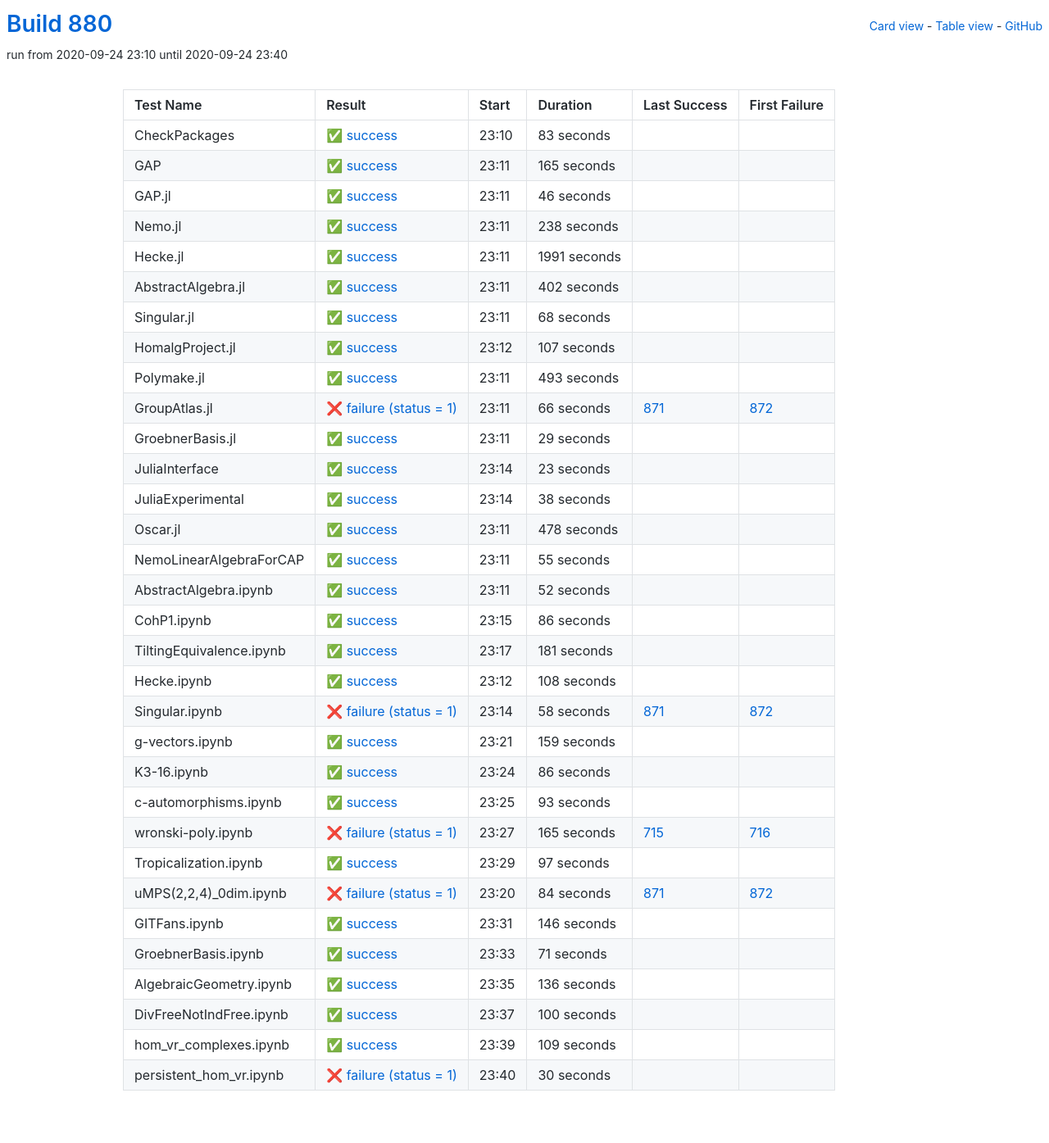
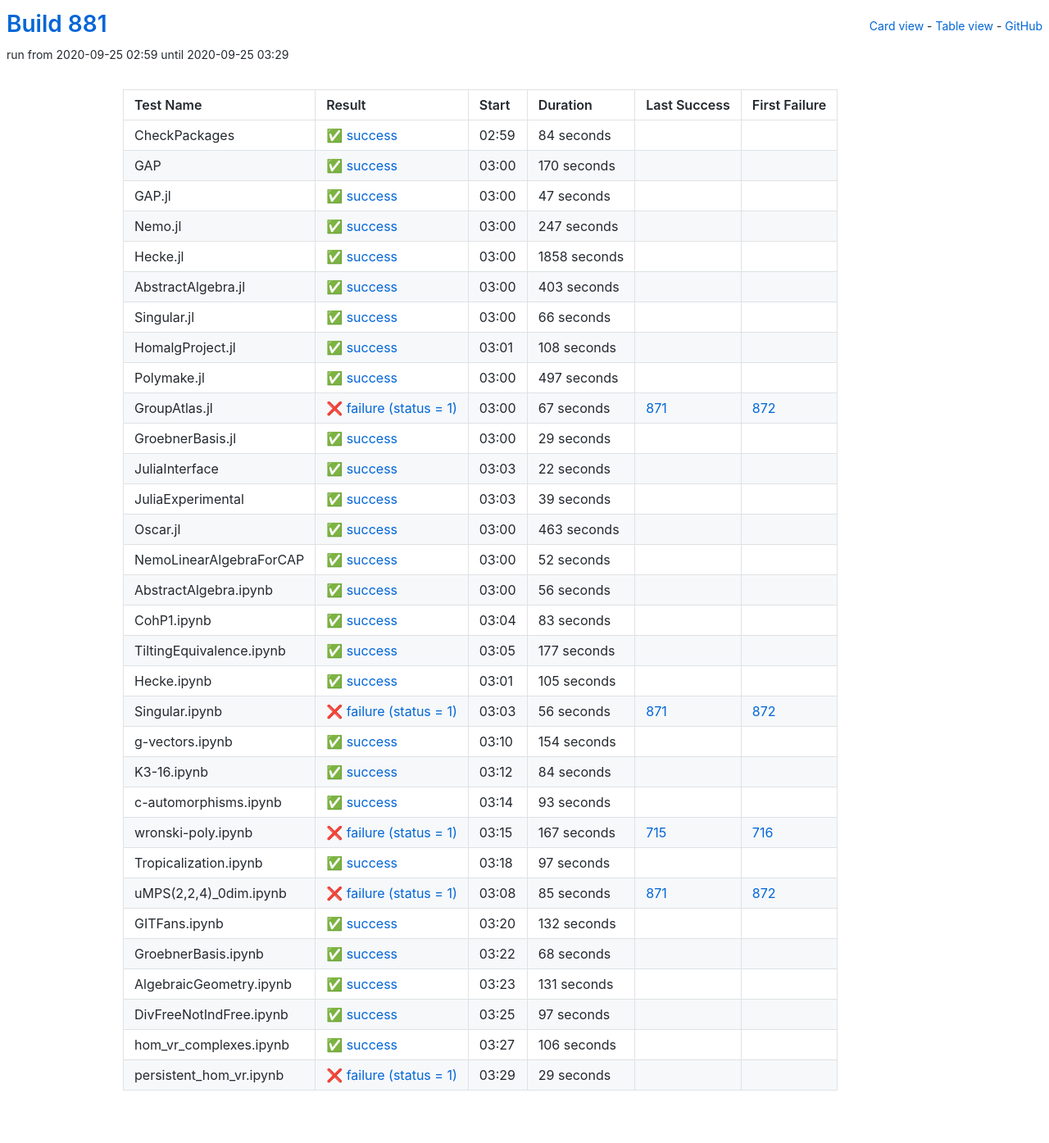
Before and after one commit to oscar-system/oscar-ci-status-stable, a Jekyll site: the page built from table.html, in a window 1280 px wide. Shown: the whole page at 82% size. Built offline with Jekyll 4.4.1, drawn with Linux system fonts in a browser that asks for light colours.

Commit message:
Build #881

```diff
--- a/_data/ci.yml
+++ b/_data/ci.yml
@@ -1,6 +1,6 @@
 ---
-build: 880
-build_url: https://oscarci.mathematik.uni-kl.de/job/oscar-stable/880/
+build: 881
+build_url: https://oscarci.mathematik.uni-kl.de/job/oscar-stable/881/
 job: oscar-stable
 organization: oscar-system
 repo: oscar-ci-status-stable
@@ -8,128 +8,128 @@ repourl: https://github.com/oscar-system/oscar-ci-status-stable
 tests:
 - name: CheckPackages
   id: checkpackages
-  log: https://oscarci.mathematik.uni-kl.de/job/oscar-stable/880/artifact/logs/build-880/CheckPackages.log
-  start: 2020-09-24 23:10
+  log: https://oscarci.mathematik.uni-kl.de/job/oscar-stable/881/artifact/logs/build-881/CheckPackages.log
+  start: 2020-09-25 02:59
   success: true
   exitcode: 0
   status: success
-  duration: 83
+  duration: 84
   last_success: false
   last_success_url:
   first_failure: false
   first_failure_url:
 - name: GAP
   id: gap
-  log: https://oscarci.mathematik.uni-kl.de/job/oscar-stable/880/artifact/logs/build-880/GAP.log
-  start: 2020-09-24 23:11
+  log: https://oscarci.mathematik.uni-kl.de/job/oscar-stable/881/artifact/logs/build-881/GAP.log
+  start: 2020-09-25 03:00
   success: true
   exitcode: 0
   status: success
-  duration: 165
+  duration: 170
   last_success: false
   last_success_url:
   first_failure: false
   first_failure_url:
 - name: GAP.jl
   id: gap-jl
-  log: https://oscarci.mathematik.uni-kl.de/job/oscar-stable/880/artifact/logs/build-880/GAP.jl.log
-  start: 2020-09-24 23:11
+  log: https://oscarci.mathematik.uni-kl.de/job/oscar-stable/881/artifact/logs/build-881/GAP.jl.log
+  start: 2020-09-25 03:00
   success: true
   exitcode: 0
   status: success
-  duration: 46
+  duration: 47
   last_success: false
   last_success_url:
   first_failure: false
   first_failure_url:
 - name: Nemo.jl
   id: nemo-jl
-  log: https://oscarci.mathematik.uni-kl.de/job/oscar-stable/880/artifact/logs/build-880/Nemo.jl.log
-  start: 2020-09-24 23:11
+  log: https://oscarci.mathematik.uni-kl.de/job/oscar-stable/881/artifact/logs/build-881/Nemo.jl.log
+  start: 2020-09-25 03:00
   success: true
   exitcode: 0
   status: success
-  duration: 238
+  duration: 247
   last_success: false
   last_success_url:
   first_failure: false
   first_failure_url:
 - name: Hecke.jl
   id: hecke-jl
-  log: https://oscarci.mathematik.uni-kl.de/job/oscar-stable/880/artifact/logs/build-880/Hecke.jl.log
-  start: 2020-09-24 23:11
+  log: https://oscarci.mathematik.uni-kl.de/job/oscar-stable/881/artifact/logs/build-881/Hecke.jl.log
+  start: 2020-09-25 03:00
   success: true
   exitcode: 0
   status: success
-  duration: 1991
+  duration: 1858
   last_success: false
   last_success_url:
   first_failure: false
   first_failure_url:
 - name: AbstractAlgebra.jl
   id: abstractalgebra-jl
-  log: https://oscarci.mathematik.uni-kl.de/job/oscar-stable/880/artifact/logs/build-880/AbstractAlgebra.jl.log
-  start: 2020-09-24 23:11
+  log: https://oscarci.mathematik.uni-kl.de/job/oscar-stable/881/artifact/logs/build-881/AbstractAlgebra.jl.log
+  start: 2020-09-25 03:00
   success: true
   exitcode: 0
   status: success
-  duration: 402
+  duration: 403
   last_success: false
   last_success_url:
   first_failure: false
   first_failure_url:
 - name: Singular.jl
   id: singular-jl
-  log: https://oscarci.mathematik.uni-kl.de/job/oscar-stable/880/artifact/logs/build-880/Singular.jl.log
-  start: 2020-09-24 23:11
+  log: https://oscarci.mathematik.uni-kl.de/job/oscar-stable/881/artifact/logs/build-881/Singular.jl.log
+  start: 2020-09-25 03:00
   success: true
   exitcode: 0
   status: success
-  duration: 68
+  duration: 66
   last_success: false
   last_success_url:
   first_failure: false
   first_failure_url:
 - name: HomalgProject.jl
   id: homalgproject-jl
-  log: https://oscarci.mathematik.uni-kl.de/job/oscar-stable/880/artifact/logs/build-880/HomalgProject.jl.log
-  start: 2020-09-24 23:12
+  log: https://oscarci.mathematik.uni-kl.de/job/oscar-stable/881/artifact/logs/build-881/HomalgProject.jl.log
+  start: 2020-09-25 03:01
   success: true
   exitcode: 0
   status: success
-  duration: 107
+  duration: 108
   last_success: false
   last_success_url:
   first_failure: false
   first_failure_url:
 - name: Polymake.jl
   id: polymake-jl
-  log: https://oscarci.mathematik.uni-kl.de/job/oscar-stable/880/artifact/logs/build-880/Polymake.jl.log
-  start: 2020-09-24 23:11
+  log: https://oscarci.mathematik.uni-kl.de/job/oscar-stable/881/artifact/logs/build-881/Polymake.jl.log
+  start: 2020-09-25 03:00
   success: true
   exitcode: 0
   status: success
-  duration: 493
+  duration: 497
   last_success: false
   last_success_url:
   first_failure: false
   first_failure_url:
 - name: GroupAtlas.jl
   id: groupatlas-jl
-  log: https://oscarci.mathematik.uni-kl.de/job/oscar-stable/880/artifact/logs/build-880/GroupAtlas.jl.log
-  start: 2020-09-24 23:11
+  log: https://oscarci.mathematik.uni-kl.de/job/oscar-stable/881/artifact/logs/build-881/GroupAtlas.jl.log
+  start: 2020-09-25 03:00
   success: false
   exitcode: 1
   status: failure
-  duration: 66
+  duration: 67
   last_success: 871
   last_success_url: https://oscarci.mathematik.uni-kl.de/job/oscar-stable/871/
   first_failure: 872
   first_failure_url: https://oscarci.mathematik.uni-kl.de/job/oscar-stable/872/
 - name: GroebnerBasis.jl
   id: groebnerbasis-jl
-  log: https://oscarci.mathematik.uni-kl.de/job/oscar-stable/880/artifact/logs/build-880/GroebnerBasis.jl.log
-  start: 2020-09-24 23:11
+  log: https://oscarci.mathematik.uni-kl.de/job/oscar-stable/881/artifact/logs/build-881/GroebnerBasis.jl.log
+  start: 2020-09-25 03:00
   success: true
   exitcode: 0
   status: success
@@ -140,56 +140,44 @@ tests:
   first_failure_url:
 - name: JuliaInterface
   id: juliainterface
-  log: https://oscarci.mathematik.uni-kl.de/job/oscar-stable/880/artifact/logs/build-880/JuliaInterface.log
-  start: 2020-09-24 23:14
+  log: https://oscarci.mathematik.uni-kl.de/job/oscar-stable/881/artifact/logs/build-881/JuliaInterface.log
+  start: 2020-09-25 03:03
   success: true
   exitcode: 0
   status: success
-  duration: 23
+  duration: 22
   last_success: false
   last_success_url:
   first_failure: false
   first_failure_url:
 - name: JuliaExperimental
   id: juliaexperimental
-  log: https://oscarci.mathematik.uni-kl.de/job/oscar-stable/880/artifact/logs/build-880/JuliaExperimental.log
-  start: 2020-09-24 23:14
+  log: https://oscarci.mathematik.uni-kl.de/job/oscar-stable/881/artifact/logs/build-881/JuliaExperimental.log
+  start: 2020-09-25 03:03
   success: true
   exitcode: 0
   status: success
-  duration: 38
+  duration: 39
   last_success: false
   last_success_url:
   first_failure: false
   first_failure_url:
 - name: Oscar.jl
   id: oscar-jl
-  log: https://oscarci.mathematik.uni-kl.de/job/oscar-stable/880/artifact/logs/build-880/Oscar.jl.log
-  start: 2020-09-24 23:11
+  log: https://oscarci.mathematik.uni-kl.de/job/oscar-stable/881/artifact/logs/build-881/Oscar.jl.log
+  start: 2020-09-25 03:00
   success: true
   exitcode: 0
   status: success
-  duration: 478
+  duration: 463
   last_success: false
   last_success_url:
   first_failure: false
   first_failure_url:
 - name: NemoLinearAlgebraForCAP
   id: nemolinearalgebraforcap
-  log: https://oscarci.mathematik.uni-kl.de/job/oscar-stable/880/artifact/logs/build-880/NemoLinearAlgebraForCAP.log
-  start: 2020-09-24 23:11
-  success: true
-  exitcode: 0
-  status: success
-  duration: 55
-  last_success: false
-  last_success_url:
-  first_failure: false
-  first_failure_url:
-- name: AbstractAlgebra.ipynb
-  id: abstractalgebra-ipynb
-  log: https://oscarci.mathematik.uni-kl.de/job/oscar-stable/880/artifact/logs/build-880/AbstractAlgebra.ipynb.log
-  start: 2020-09-24 23:11
+  log: https://oscarci.mathematik.uni-kl.de/job/oscar-stable/881/artifact/logs/build-881/NemoLinearAlgebraForCAP.log
+  start: 2020-09-25 03:00
   success: true
   exitcode: 0
   status: success
@@ -198,82 +186,94 @@ tests:
   last_success_url:
   first_failure: false
   first_failure_url:
-- name: CohP1.ipynb
-  id: cohp1-ipynb
-  log: https://oscarci.mathematik.uni-kl.de/job/oscar-stable/880/artifact/logs/build-880/CohP1.ipynb.log
-  start: 2020-09-24 23:15
+- name: AbstractAlgebra.ipynb
+  id: abstractalgebra-ipynb
+  log: https://oscarci.mathematik.uni-kl.de/job/oscar-stable/881/artifact/logs/build-881/AbstractAlgebra.ipynb.log
+  start: 2020-09-25 03:00
   success: true
   exitcode: 0
   status: success
-  duration: 86
+  duration: 56
+  last_success: false
+  last_success_url:
+  first_failure: false
+  first_failure_url:
+- name: CohP1.ipynb
+  id: cohp1-ipynb
+  log: https://oscarci.mathematik.uni-kl.de/job/oscar-stable/881/artifact/logs/build-881/CohP1.ipynb.log
+  start: 2020-09-25 03:04
+  success: true
+  exitcode: 0
+  status: success
+  duration: 83
   last_success: false
   last_success_url:
   first_failure: false
   first_failure_url:
 - name: TiltingEquivalence.ipynb
   id: tiltingequivalence-ipynb
-  log: https://oscarci.mathematik.uni-kl.de/job/oscar-stable/880/artifact/logs/build-880/TiltingEquivalence.ipynb.log
-  start: 2020-09-24 23:17
+  log: https://oscarci.mathematik.uni-kl.de/job/oscar-stable/881/artifact/logs/build-881/TiltingEquivalence.ipynb.log
+  start: 2020-09-25 03:05
   success: true
   exitcode: 0
   status: success
-  duration: 181
+  duration: 177
   last_success: false
   last_success_url:
   first_failure: false
   first_failure_url:
 - name: Hecke.ipynb
   id: hecke-ipynb
-  log: https://oscarci.mathematik.uni-kl.de/job/oscar-stable/880/artifact/logs/build-880/Hecke.ipynb.log
-  start: 2020-09-24 23:12
+  log: https://oscarci.mathematik.uni-kl.de/job/oscar-stable/881/artifact/logs/build-881/Hecke.ipynb.log
+  start: 2020-09-25 03:01
   success: true
   exitcode: 0
   status: success
-  duration: 108
+  duration: 105
   last_success: false
   last_success_url:
   first_failure: false
   first_failure_url:
 - name: Singular.ipynb
   id: singular-ipynb
-  log: https://oscarci.mathematik.uni-kl.de/job/oscar-stable/880/artifact/logs/build-880/Singular.ipynb.log
-  start: 2020-09-24 23:14
+  log: https://oscarci.mathematik.uni-kl.de/job/oscar-stable/881/artifact/logs/build-881/Singular.ipynb.log
+  start: 2020-09-25 03:03
   success: false
   exitcode: 1
   status: failure
-  duration: 58
+  duration: 56
   last_success: 871
   last_success_url: https://oscarci.mathematik.uni-kl.de/job/oscar-stable/871/
   first_failure: 872
   first_failure_url: https://oscarci.mathematik.uni-kl.de/job/oscar-stable/872/
 - name: g-vectors.ipynb
   id: g-vectors-ipynb
-  log: https://oscarci.mathematik.uni-kl.de/job/oscar-stable/880/artifact/logs/build-880/g-vectors.ipynb.log
-  start: 2020-09-24 23:21
+  log: https://oscarci.mathematik.uni-kl.de/job/oscar-stable/881/artifact/logs/build-881/g-vectors.ipynb.log
+  start: 2020-09-25 03:10
   success: true
   exitcode: 0
   status: success
-  duration: 159
+  duration: 154
   last_success: false
   last_success_url:
   first_failure: false
   first_failure_url:
 - name: K3-16.ipynb
   id: k3-16-ipynb
-  log: https://oscarci.mathematik.uni-kl.de/job/oscar-stable/880/artifact/logs/build-880/K3-16.ipynb.log
-  start: 2020-09-24 23:24
+  log: https://oscarci.mathematik.uni-kl.de/job/oscar-stable/881/artifact/logs/build-881/K3-16.ipynb.log
+  start: 2020-09-25 03:12
   success: true
   exitcode: 0
   status: success
-  duration: 86
+  duration: 84
   last_success: false
   last_success_url:
   first_failure: false
   first_failure_url:
 - name: c-automorphisms.ipynb
   id: c-automorphisms-ipynb
-  log: https://oscarci.mathematik.uni-kl.de/job/oscar-stable/880/artifact/logs/build-880/c-automorphisms.ipynb.log
-  start: 2020-09-24 23:25
+  log: https://oscarci.mathematik.uni-kl.de/job/oscar-stable/881/artifact/logs/build-881/c-automorphisms.ipynb.log
+  start: 2020-09-25 03:14
   success: true
   exitcode: 0
   status: success
@@ -284,20 +284,20 @@ tests:
   first_failure_url:
 - name: wronski-poly.ipynb
   id: wronski-poly-ipynb
-  log: https://oscarci.mathematik.uni-kl.de/job/oscar-stable/880/artifact/logs/build-880/wronski-poly.ipynb.log
-  start: 2020-09-24 23:27
+  log: https://oscarci.mathematik.uni-kl.de/job/oscar-stable/881/artifact/logs/build-881/wronski-poly.ipynb.log
+  start: 2020-09-25 03:15
   success: false
   exitcode: 1
   status: failure
-  duration: 165
+  duration: 167
   last_success: 715
   last_success_url: https://oscarci.mathematik.uni-kl.de/job/oscar-stable/715/
   first_failure: 716
   first_failure_url: https://oscarci.mathematik.uni-kl.de/job/oscar-stable/716/
 - name: Tropicalization.ipynb
   id: tropicalization-ipynb
-  log: https://oscarci.mathematik.uni-kl.de/job/oscar-stable/880/artifact/logs/build-880/Tropicalization.ipynb.log
-  start: 2020-09-24 23:29
+  log: https://oscarci.mathematik.uni-kl.de/job/oscar-stable/881/artifact/logs/build-881/Tropicalization.ipynb.log
+  start: 2020-09-25 03:18
   success: true
   exitcode: 0
   status: success
@@ -308,84 +308,84 @@ tests:
   first_failure_url:
 - name: uMPS(2,2,4)_0dim.ipynb
   id: umps-2-2-4-0dim-ipynb
-  log: https://oscarci.mathematik.uni-kl.de/job/oscar-stable/880/artifact/logs/build-880/uMPS-2-2-4-_0dim.ipynb.log
-  start: 2020-09-24 23:20
+  log: https://oscarci.mathematik.uni-kl.de/job/oscar-stable/881/artifact/logs/build-881/uMPS-2-2-4-_0dim.ipynb.log
+  start: 2020-09-25 03:08
   success: false
   exitcode: 1
   status: failure
-  duration: 84
+  duration: 85
   last_success: 871
   last_success_url: https://oscarci.mathematik.uni-kl.de/job/oscar-stable/871/
   first_failure: 872
   first_failure_url: https://oscarci.mathematik.uni-kl.de/job/oscar-stable/872/
 - name: GITFans.ipynb
   id: gitfans-ipynb
-  log: https://oscarci.mathematik.uni-kl.de/job/oscar-stable/880/artifact/logs/build-880/GITFans.ipynb.log
-  start: 2020-09-24 23:31
+  log: https://oscarci.mathematik.uni-kl.de/job/oscar-stable/881/artifact/logs/build-881/GITFans.ipynb.log
+  start: 2020-09-25 03:20
   success: true
   exitcode: 0
   status: success
-  duration: 146
+  duration: 132
   last_success: false
   last_success_url:
   first_failure: false
   first_failure_url:
 - name: GroebnerBasis.ipynb
   id: groebnerbasis-ipynb
-  log: https://oscarci.mathematik.uni-kl.de/job/oscar-stable/880/artifact/logs/build-880/GroebnerBasis.ipynb.log
-  start: 2020-09-24 23:33
+  log: https://oscarci.mathematik.uni-kl.de/job/oscar-stable/881/artifact/logs/build-881/GroebnerBasis.ipynb.log
+  start: 2020-09-25 03:22
   success: true
   exitcode: 0
   status: success
-  duration: 71
+  duration: 68
   last_success: false
   last_success_url:
   first_failure: false
   first_failure_url:
 - name: AlgebraicGeometry.ipynb
   id: algebraicgeometry-ipynb
-  log: https://oscarci.mathematik.uni-kl.de/job/oscar-stable/880/artifact/logs/build-880/AlgebraicGeometry.ipynb.log
-  start: 2020-09-24 23:35
+  log: https://oscarci.mathematik.uni-kl.de/job/oscar-stable/881/artifact/logs/build-881/AlgebraicGeometry.ipynb.log
+  start: 2020-09-25 03:23
   success: true
   exitcode: 0
   status: success
-  duration: 136
+  duration: 131
   last_success: false
   last_success_url:
   first_failure: false
   first_failure_url:
 - name: DivFreeNotIndFree.ipynb
   id: divfreenotindfree-ipynb
-  log: https://oscarci.mathematik.uni-kl.de/job/oscar-stable/880/artifact/logs/build-880/DivFreeNotIndFree.ipynb.log
-  start: 2020-09-24 23:37
+  log: https://oscarci.mathematik.uni-kl.de/job/oscar-stable/881/artifact/logs/build-881/DivFreeNotIndFree.ipynb.log
+  start: 2020-09-25 03:25
   success: true
   exitcode: 0
   status: success
-  duration: 100
+  duration: 97
   last_success: false
   last_success_url:
   first_failure: false
   first_failure_url:
 - name: hom_vr_complexes.ipynb
   id: hom-vr-complexes-ipynb
-  log: https://oscarci.mathematik.uni-kl.de/job/oscar-stable/880/artifact/logs/build-880/hom_vr_complexes.ipynb.log
-  start: 2020-09-24 23:39
+  log: https://oscarci.mathematik.uni-kl.de/job/oscar-stable/881/artifact/logs/build-881/hom_vr_complexes.ipynb.log
+  start: 2020-09-25 03:27
   success: true
   exitcode: 0
   status: success
-  duration: 109
+  duration: 106
   last_success: false
   last_success_url:
   first_failure: false
   first_failure_url:
 - name: persistent_hom_vr.ipynb
   id: persistent-hom-vr-ipynb
-  log: https://oscarci.mathematik.uni-kl.de/job/oscar-stable/880/artifact/logs/build-880/persistent_hom_vr.ipynb.log
-  start: 2020-09-24 23:40
+  log: https://oscarci.mathematik.uni-kl.de/job/oscar-stable/881/artifact/logs/build-881/persistent_hom_vr.ipynb.log
+  start: 2020-09-25 03:29
   success: false
   exitcode: 1
   status: failure
-  duration: 30
+  duration: 29
   last_success: false
   last_success_url:
   first_failure: false
```
Also changed, not shown: README.md.
